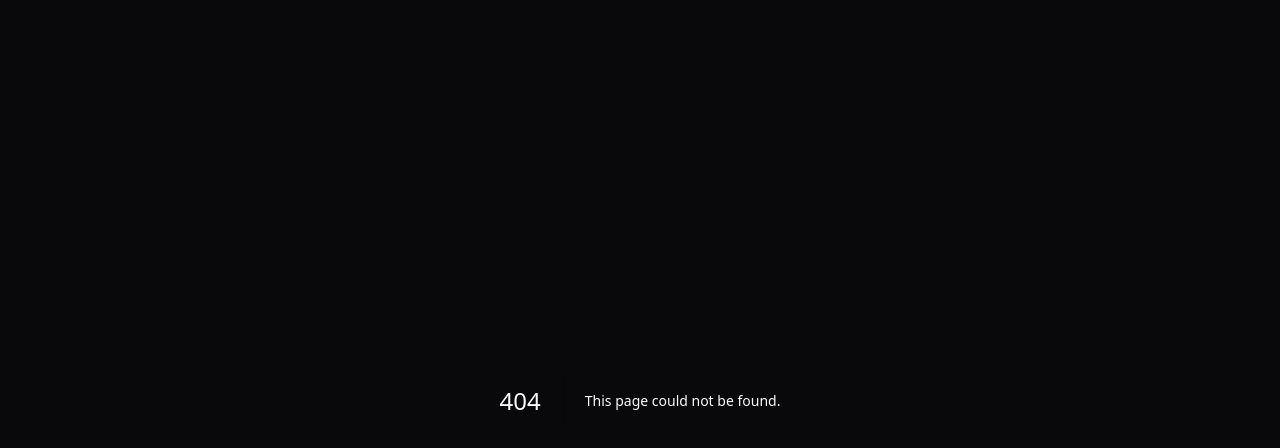
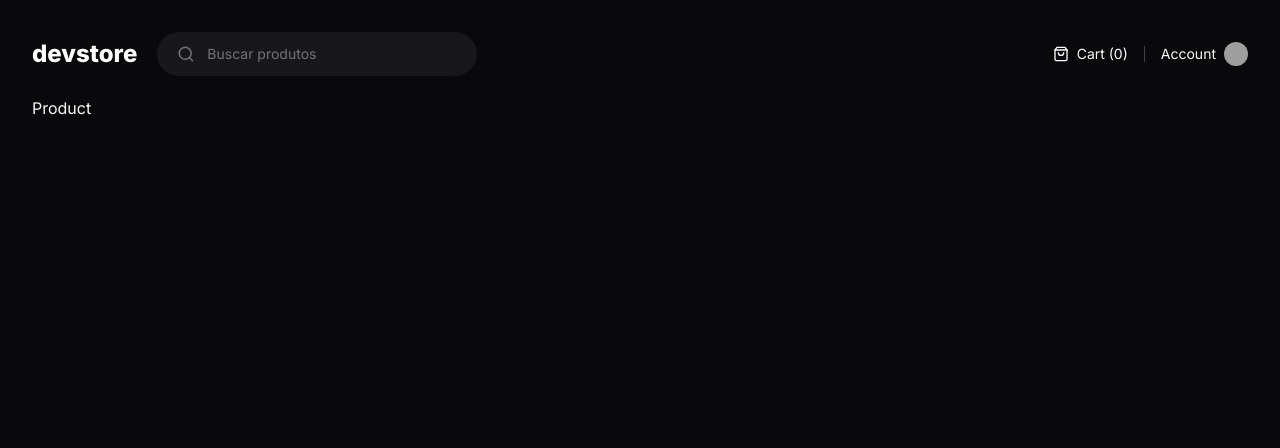
Before and after one commit to leonardondev/dev-store, a Next.js app: page /product/camiseta-dowhile-2022 in a window 1280 px wide. Before the commit this address had no page. Shown: the top 448 px of the page. Built offline with nearby package versions, Linux system fonts and the light colour scheme; grey boxes are pictures that could not be loaded.

Commit message:
chore: eslint formatters

```diff
--- a/package.json
+++ b/package.json
@@ -6,7 +6,8 @@
     "dev": "next dev --turbopack",
     "build": "next build",
     "start": "next start",
-    "lint": "next lint"
+    "lint": "eslint src --ext .ts,.tsx",
+    "lint:fix": "eslint src --ext .ts,.tsx --fix"
   },
   "dependencies": {
     "lucide-react": "^0.469.0",
@@ -21,8 +22,11 @@
     "@types/node": "^20.17.10",
     "@types/react": "^19.0.2",
     "@types/react-dom": "^19.0.2",
+    "@typescript-eslint/parser": "^8.18.2",
     "eslint": "8.57.0",
     "eslint-config-next": "15.1.2",
+    "eslint-plugin-simple-import-sort": "^12.1.1",
+    "eslint-plugin-tailwindcss": "^3.17.5",
     "postcss": "^8.4.49",
     "tailwindcss": "^3.4.17",
     "typescript": "^5.7.2"
--- a/src/app/(store)/(home)/loading.tsx
+++ b/src/app/(store)/(home)/loading.tsx
@@ -3,10 +3,10 @@ import { Skeleton } from '@/components/skeleton'
 /* Diretório (home) isola loading da home em relação a outras rotas da aplicação */
 export default function HomeLoading() {
   return (
-    <div className="grid sm:max-h-[816px] sm:grid-cols-6 md:grid-cols-9 grid-rows-9 sm:grid-rows-6 gap-6">
-      <Skeleton className="aspect-square sm:aspect-video md:aspect-auto rounded-lg col-span-3 row-span-3 sm:col-span-6 sm:row-span-6" />
-      <Skeleton className="aspect-square sm:max-h-[396px] w-full rounded-lg col-span-3 row-span-3" />
-      <Skeleton className="aspect-square sm:max-h-[396px] w-full rounded-lg col-span-3 row-span-3" />
+    <div className="grid grid-rows-9 gap-6 sm:max-h-[816px] sm:grid-cols-6 sm:grid-rows-6 md:grid-cols-9">
+      <Skeleton className="col-span-3 row-span-3 aspect-square rounded-lg sm:col-span-6 sm:row-span-6 sm:aspect-video md:aspect-auto" />
+      <Skeleton className="col-span-3 row-span-3 aspect-square w-full rounded-lg sm:max-h-[396px]" />
+      <Skeleton className="col-span-3 row-span-3 aspect-square w-full rounded-lg sm:max-h-[396px]" />
     </div>
   )
 }
--- a/src/app/(store)/(home)/page.tsx
+++ b/src/app/(store)/(home)/page.tsx
@@ -1,7 +1,8 @@
+import Image from 'next/image'
+import Link from 'next/link'
+
 import { api } from '@/data/api'
 import { Product } from '@/data/types/products'
-import Image from 'next/image'
-import Link from 'next/link'
 
 async function getFeaturedProducts(): Promise<Product[]> {
   const response = await api('/products/featured', {
@@ -18,21 +19,21 @@ export default async function Home() {
   const [highlightedProduct, ...otherProducts] = await getFeaturedProducts()
 
   return (
-    <div className="grid sm:max-h-[816px] sm:grid-cols-6 md:grid-cols-9 grid-rows-9 sm:grid-rows-6 gap-6">
+    <div className="grid grid-rows-9 gap-6 sm:max-h-[816px] sm:grid-cols-6 sm:grid-rows-6 md:grid-cols-9">
       <Link
         href={`/product/${highlightedProduct.slug}`}
-        className="group relative col-span-3 row-span-3 sm:col-span-6 sm:row-span-6 rounded-lg bg-zinc-900 overflow-hidden aspect-square sm:aspect-video md:aspect-auto flex justify-center items-end"
+        className="group relative col-span-3 row-span-3 flex aspect-square items-end justify-center overflow-hidden rounded-lg bg-zinc-900 sm:col-span-6 sm:row-span-6 sm:aspect-video md:aspect-auto"
       >
         <Image
-          className="w-full h-full object-cover object-top group-hover:scale-105 transition-transform duration-500"
+          className="size-full object-cover object-top transition-transform duration-500 group-hover:scale-105"
           src={highlightedProduct.image}
           width={720}
           height={720}
           quality={100}
           alt=""
         />
-        <div className="absolute bottom-28 right-12 h-12 flex items-center gap-2 max-w-[280px] rounded-full border-2 border-zinc-500 bg-black/60 p-1 pl-5">
-          <span className="text-sm truncate">{highlightedProduct.title}</span>
+        <div className="absolute bottom-28 left-4 right-12 flex h-12 items-center gap-2 rounded-full border-2 border-zinc-500 bg-black/60 p-1 pl-5 sm:max-w-[280px]">
+          <span className="truncate text-sm">{highlightedProduct.title}</span>
           <span className="flex h-full items-center justify-center rounded-full bg-violet-500 px-4 font-semibold">
             {highlightedProduct.price.toLocaleString('pr-BR', {
               style: 'currency',
@@ -47,19 +48,19 @@ export default async function Home() {
         return (
           <Link
             key={product.id}
-            href={`/products/${product.slug}`}
-            className="group relative col-span-3 row-span-3 rounded-lg bg-zinc-900 overflow-hidden"
+            href={`/product/${product.slug}`}
+            className="group relative col-span-3 row-span-3 overflow-hidden rounded-lg bg-zinc-900"
           >
             <Image
-              className="w-full h-full object-cover object-top aspect-square group-hover:scale-105 transition-transform duration-500"
+              className="aspect-square size-full object-cover object-top transition-transform duration-500 group-hover:scale-105"
               src={product.image}
               width={360}
               height={360}
               quality={100}
               alt=""
             />
-            <div className="absolute bottom-28 right-12 sm:bottom-10 sm:right-[4vw] lg:right-12 h-12 flex items-center justify-between gap-2 max-w-[280px] sm:w-3/4 rounded-full border-2 border-zinc-500 bg-black/60 p-1 pl-5">
-              <span className="text-sm truncate">{product.title}</span>
+            <div className="absolute bottom-28 left-4 right-12 flex h-12 items-center justify-between gap-2 rounded-full border-2 border-zinc-500 bg-black/60 p-1 pl-5 sm:bottom-10 sm:right-[4vw] sm:w-3/4 sm:max-w-[280px] lg:right-12">
+              <span className="truncate text-sm">{product.title}</span>
               <span className="flex h-full items-center justify-center rounded-full bg-violet-500 px-4 font-semibold">
                 {product.price.toLocaleString('pr-BR', {
                   style: 'currency',
--- /dev/null
+++ b/src/app/(store)/product/[slug]/page.tsx
@@ -0,0 +1,9 @@
+export default async function Product() {
+  await new Promise((resolve) => setTimeout(resolve, 2000))
+
+  return (
+    <div className="relative grid sm:max-h-[816px]">
+      <h1>Product</h1>
+    </div>
+  )
+}
--- a/src/app/layout.tsx
+++ b/src/app/layout.tsx
@@ -1,6 +1,7 @@
+import './globals.css'
+
 import type { Metadata } from 'next'
 import { Inter } from 'next/font/google'
-import './globals.css'
 
 const inter = Inter({ subsets: ['latin'], variable: '--font-inter' })
 
--- a/src/components/header.tsx
+++ b/src/components/header.tsx
@@ -4,14 +4,17 @@ import Link from 'next/link'
 
 export function Header() {
   return (
-    <div className="flex items-start sm:items-center justify-between">
+    <div className="flex items-start justify-between sm:items-center">
       <div className="flex flex-1 flex-col sm:flex-row sm:items-center sm:gap-5">
-        <Link href="/" className="h-11 text-2xl font-extrabold text-white">
+        <Link
+          href="/"
+          className="h-11 py-1.5 text-2xl font-extrabold text-white"
+        >
           devstore
         </Link>
 
-        <form className="flex sm:items-center mr-5 w-full max-w-80 gap-3 rounded-full bg-zinc-900 px-5 py-3 ring-zinc-700">
-          <Search className="w-5 h-5 text-zinc-500" />
+        <form className="mr-5 flex w-full max-w-80 gap-3 rounded-full bg-zinc-900 px-5 py-3 ring-zinc-700 sm:items-center">
+          <Search className="size-5 text-zinc-500" />
           <input
             type="text"
             placeholder="Buscar produtos"
@@ -19,13 +22,13 @@ export function Header() {
           />
         </form>
       </div>
-      <div className="h-11 flex items-center gap-4">
+      <div className="flex h-11 items-center gap-4">
         <div className="flex items-center gap-2">
-          <ShoppingBag className="h-4 w-4" />
+          <ShoppingBag className="size-4" />
           <span className="text-sm">Cart (0)</span>
         </div>
 
-        <div className="w-px h-4 bg-zinc-700" />
+        <div className="h-4 w-px bg-zinc-700" />
 
         <Link href="/" className="flex items-center gap-2 hover:underline">
           <span className="text-sm">Account</span>
@@ -34,7 +37,7 @@ export function Header() {
             alt=""
             width={48}
             height={48}
-            className="h-6 w-6 rounded-full"
+            className="size-6 rounded-full"
           />
         </Link>
       </div>
```
Also changed, not shown: .eslintrc.json, 1 other file (tests, documents, lock files or other folders).
